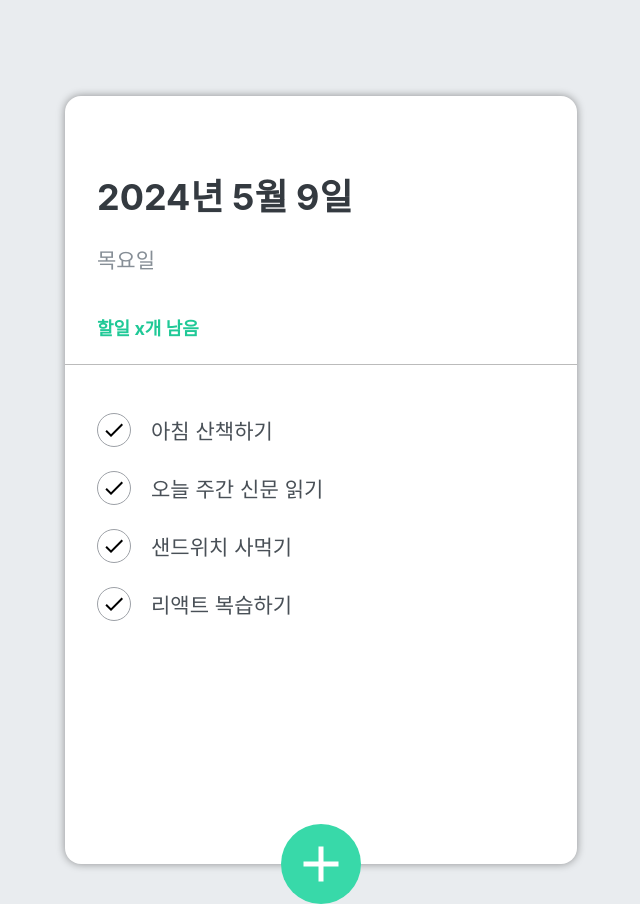
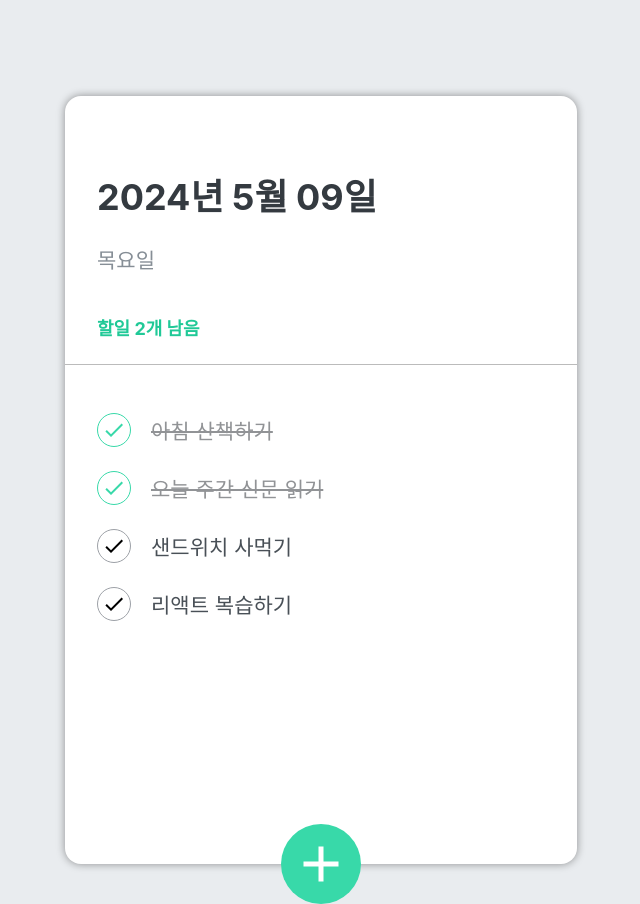
Before and after one commit to mipi1256/react-todo-app, a React (Create React App) app: page / in a window 1280 px wide. Shown: the whole page, without its empty margins (319-959 px from the left). Built offline with nearby package versions, Linux system fonts and the light colour scheme.

Commit message:
할 일 체크 기능, 날짜 렌더링

```diff
--- a/src/components/TodoHeader.js
+++ b/src/components/TodoHeader.js
@@ -1,12 +1,22 @@
 import React from 'react';
 import '../scss/TodoHeader.scss';
 
-const TodoHeader = () => {
+const TodoHeader = ({ count }) => {
+  const today = new Date();
+
+  const dateString = today.toLocaleDateString('ko-KR', {
+    year: 'numeric',
+    month: 'long',
+    day: '2-digit',
+  });
+
+  const dayName = today.toLocaleDateString('ko-KR', { weekday: 'long' });
+
   return (
     <header>
-      <h1>2024년 5월 9일</h1>
-      <div className='day'>목요일</div>
-      <div className='tasks-left'>할일 x개 남음</div>
+      <h1>{dateString}</h1>
+      <div className='day'>{dayName}</div>
+      <div className='tasks-left'>할일 {count()}개 남음</div>
     </header>
   );
 };
--- a/src/components/TodoItem.js
+++ b/src/components/TodoItem.js
@@ -1,15 +1,20 @@
 import React from 'react';
 import '../scss/TodoItem.scss';
 import { MdDelete, MdDone } from 'react-icons/md';
+import cn from 'classnames';
 
-const TodoItem = ({ item, remove }) => {
+const TodoItem = ({ item, remove, check }) => {
+  const { id, title, done } = item;
   return (
     <li className='todo-list-item'>
-      <div className='check-circle'>
+      <div
+        className={cn('check-circle', { active: done })}
+        onClick={() => check(id)}
+      >
         <MdDone />
       </div>
-      <span className='text'>{item.title}</span>
-      <div className='remove' onClick={() => remove(item.id)}>
+      <span className={cn('text', { finish: done })}>{title}</span>
+      <div className='remove' onClick={() => remove(id)}>
         <MdDelete />
       </div>
     </li>
--- a/src/components/TodoMain.js
+++ b/src/components/TodoMain.js
@@ -2,11 +2,13 @@
 import '../scss/TodoMain.scss';
 import TodoItem from './TodoItem';
 
-const TodoMain = ({ todoList, remove }) => {
+const TodoMain = ({ todoList, remove, check }) => {
   return (
     <ul className='todo-list'>
       {todoList.map((todo) => {
-        return <TodoItem key={todo.id} item={todo} remove={remove} />;
+        return (
+          <TodoItem key={todo.id} item={todo} remove={remove} check={check} />
+        );
       })}
     </ul>
   );
--- a/src/components/TodoTemplate.js
+++ b/src/components/TodoTemplate.js
@@ -65,10 +65,29 @@
     setTodos(todos.filter((todo) => todo.id !== id));
   };
 
+  // 할 일 체크 처리 함수
+  const checkTodo = (id) => {
+    /*
+    const copyTodos = [...todos];
+    for (let cTodo of copyTodos) {
+      cTodo.done = !cTodo.done;
+    }
+    setTodos(copyTodos);
+    */
+    setTodos(
+      todos.map((todo) =>
+        todo.id === id ? { ...todo, done: !todo.done } : todo,
+      ),
+    );
+  };
+
+  // 체크가 안된 할 일의 개수를 카운트 하기
+  const countRestTodo = () => todos.filter((todo) => !todo.done).length;
+
   return (
     <div className='TodoTemplate'>
-      <TodoHeader />
-      <TodoMain todoList={todos} remove={removeTodo} />
+      <TodoHeader count={countRestTodo} />
+      <TodoMain todoList={todos} remove={removeTodo} check={checkTodo} />
       <TodoInput addTodo={addTodo} />
     </div>
   );
```
